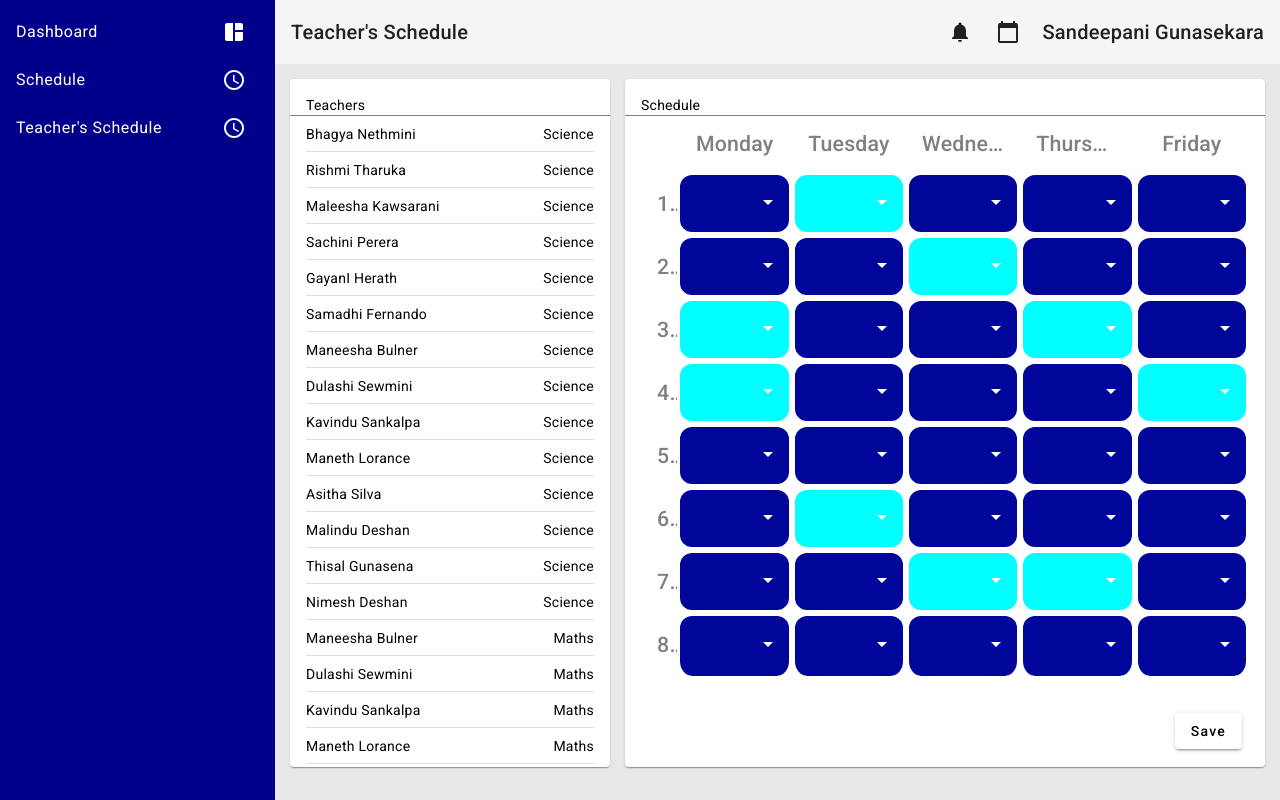
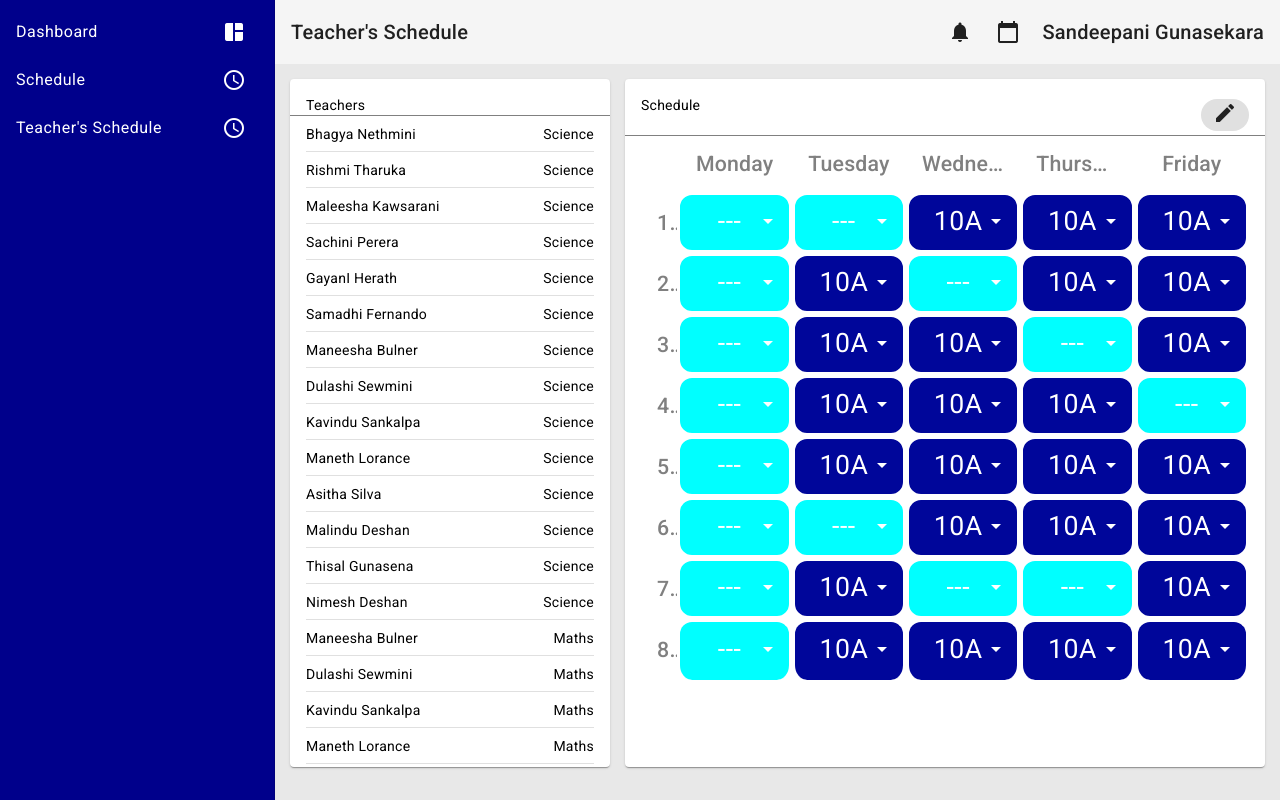
Before and after one commit to codingPentagon/ZoneEd, an Angular app in the folder frontend/: page /scheduleprin in a window 1280 px wide. Built offline with nearby package versions, Linux system fonts and the light colour scheme.

Commit message:
added create button and linked with schedule elements

```diff
--- a/frontend/src/app/app.module.ts
+++ b/frontend/src/app/app.module.ts
@@ -14,6 +14,7 @@ import {MatTableModule} from "@angular/material/table";
 import { SchedulePrinComponent } from './schedule-prin/schedule-prin.component';
 import {MatSelectModule} from "@angular/material/select";
 import {MatButtonModule} from "@angular/material/button";
+import {MatChipsModule} from "@angular/material/chips";
 
 @NgModule({
   declarations: [
@@ -32,7 +33,8 @@ import {MatButtonModule} from "@angular/material/button";
         MatIconModule,
         MatTableModule,
         MatSelectModule,
-    MatButtonModule
+        MatButtonModule,
+        MatChipsModule
     ],
   providers: [],
   bootstrap: [AppComponent]
--- a/frontend/src/app/schedule-prin/schedule-prin.component.css
+++ b/frontend/src/app/schedule-prin/schedule-prin.component.css
@@ -41,7 +41,7 @@ mat-card{
 
 table{
   width: 100%;
-  height: 70vh;
+  height: 68vh;
   table-layout: fixed;
 }
 
@@ -70,11 +70,11 @@ td:not(.mat-column-period){
   color: white;
 }
 
-/deep/ .mat-mdc-select-arrow, /deep/ .mat-mdc-select-value{
+mat-select >>> .mat-mdc-select-arrow, mat-select >>> .mat-mdc-select-value{
   font-size: 20pt;
   color: white;
 }
 
 button{
-  margin: 15px;
+  margin: 15px 15px 15px 0;
 }
--- a/frontend/src/app/schedule-prin/schedule-prin.component.html
+++ b/frontend/src/app/schedule-prin/schedule-prin.component.html
@@ -8,10 +8,10 @@
           Teachers
         </mat-card-header>
         <mat-card-content>
-          <div *ngFor="let teacher of teachers" >
+          <div *ngFor="let teacher of teachers">
            <span class="teacher-entry">
              {{ teacher.name }}
-             <span class="spacer" ></span>
+             <span class="spacer"></span>
              {{ teacher.subject }}
            </span>
             <mat-divider></mat-divider>
@@ -24,7 +24,11 @@
         <mat-card-header>
           Schedule
           <span class="spacer"></span>
-
+          <mat-chip-listbox>
+            <mat-chip-option #modify>
+              <mat-icon>create</mat-icon>
+            </mat-chip-option>
+          </mat-chip-listbox>
         </mat-card-header>
         <mat-card-content>
           <table mat-table [dataSource]="schedule">
@@ -37,7 +41,7 @@
             <ng-container matColumnDef="mon">
               <th mat-header-cell *matHeaderCellDef> Monday </th>
               <td mat-cell *matCellDef="let element" [ngStyle]="{'background-color':element.mon == '---' ? 'cyan' : element.color}">
-                <mat-select>
+                <mat-select [(value)]="element.mon" [disabled]="!modify.selected">
                   <mat-option *ngFor="let cls of classes" [value]="cls">
                     {{cls}}
                   </mat-option>
@@ -48,7 +52,7 @@
             <ng-container matColumnDef="tue">
               <th mat-header-cell *matHeaderCellDef> Tuesday </th>
               <td mat-cell *matCellDef="let element" [ngStyle]="{'background-color':element.tue == '---' ? 'cyan' : element.color}">
-                <mat-select>
+                <mat-select [(value)]="element.tue" [disabled]="!modify.selected">
                   <mat-option *ngFor="let cls of classes" [value]="cls">
                     {{cls}}
                   </mat-option>
@@ -59,7 +63,7 @@
             <ng-container matColumnDef="wed">
               <th mat-header-cell *matHeaderCellDef> Wednesday </th>
               <td mat-cell *matCellDef="let element" [ngStyle]="{'background-color':element.wed == '---' ? 'cyan' : element.color}">
-                <mat-select>
+                <mat-select [(value)]="element.wed" [disabled]="!modify.selected">
                   <mat-option *ngFor="let cls of classes" [value]="cls">
                     {{cls}}
                   </mat-option>
@@ -70,7 +74,7 @@
             <ng-container matColumnDef="thu">
               <th mat-header-cell *matHeaderCellDef> Thursday </th>
               <td mat-cell *matCellDef="let element" [ngStyle]="{'background-color':element.thu == '---' ? 'cyan' : element.color}">
-                <mat-select>
+                <mat-select [(value)]="element.thu" [disabled]="!modify.selected">
                   <mat-option *ngFor="let cls of classes" [value]="cls">
                     {{cls}}
                   </mat-option>
@@ -81,7 +85,7 @@
             <ng-container matColumnDef="fri">
               <th mat-header-cell *matHeaderCellDef> Friday </th>
               <td mat-cell *matCellDef="let element" [ngStyle]="{'background-color':element.fri == '---' ? 'cyan' : element.color}">
-                <mat-select>
+                <mat-select [(value)]="element.fri" [disabled]="!modify.selected">
                   <mat-option *ngFor="let cls of classes" [value]="cls">
                     {{cls}}
                   </mat-option>
@@ -93,8 +97,9 @@
             <tr mat-row *matRowDef="let row; columns: displayedColumns;"></tr>
           </table>
         </mat-card-content>
-        <mat-card-actions align="end">
+        <mat-card-actions align="end" *ngIf="modify.selected">
           <button mat-raised-button>Save</button>
+          <button mat-raised-button>Discard</button>
         </mat-card-actions>
       </mat-card>
     </div>
--- a/frontend/src/app/schedule-prin/schedule-prin.component.ts
+++ b/frontend/src/app/schedule-prin/schedule-prin.component.ts
@@ -32,17 +32,19 @@ export class SchedulePrinComponent {
   ];
 
   schedule = [
-    { period: 1, mon:"10A", tue:"---", wed:"10A", thu:"10A", fri:"10A" },
-    { period: 2, mon:"10A", tue:"10A", wed:"---", thu:"10A", fri:"10A" },
+    { period: 1, mon:"---", tue:"---", wed:"10A", thu:"10A", fri:"10A" },
+    { period: 2, mon:"---", tue:"10A", wed:"---", thu:"10A", fri:"10A" },
     { period: 3, mon:"---", tue:"10A", wed:"10A", thu:"---", fri:"10A" },
     { period: 4, mon:"---", tue:"10A", wed:"10A", thu:"10A", fri:"---" },
-    { period: 5, mon:"10A", tue:"10A", wed:"10A", thu:"10A", fri:"10A" },
-    { period: 6, mon:"10A", tue:"---", wed:"10A", thu:"10A", fri:"10A" },
-    { period: 7, mon:"10A", tue:"10A", wed:"---", thu:"---", fri:"10A" },
-    { period: 8, mon:"10A", tue:"10A", wed:"10A", thu:"10A", fri:"10A" }
+    { period: 5, mon:"---", tue:"10A", wed:"10A", thu:"10A", fri:"10A" },
+    { period: 6, mon:"---", tue:"---", wed:"10A", thu:"10A", fri:"10A" },
+    { period: 7, mon:"---", tue:"10A", wed:"---", thu:"---", fri:"10A" },
+    { period: 8, mon:"---", tue:"10A", wed:"10A", thu:"10A", fri:"10A" }
   ];
 
   displayedColumns: string[] = ['period','mon','tue','wed','thu','fri'];
 
-  classes = ["10A","9A","8A","10B","9B","8B"];
+  classes = ["---","10A","9A","8A","10B","9B","8B"];
+
+
 }
```
Lines whose indentation alone changed are shown as unchanged.
